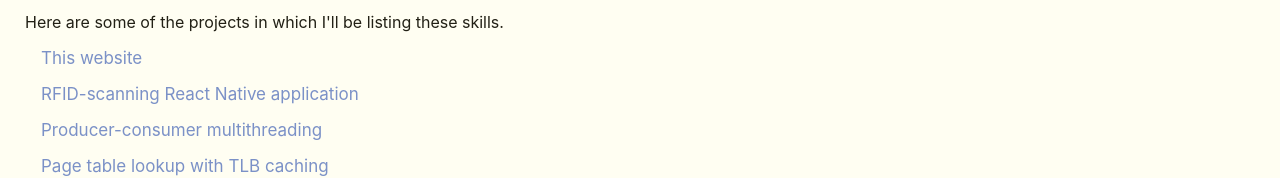
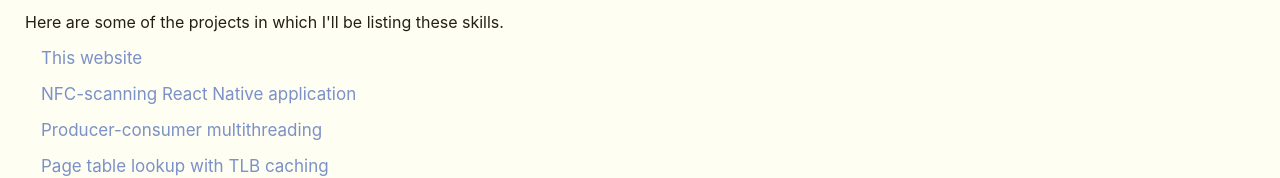
Before and after one commit to onodeloc/portfolio2, a React (Create React App) app: page /projects in a window 1280 px wide. Shown: the part 154-332 px from the top of the page. Built offline with nearby package versions, Linux system fonts and the light colour scheme; the HTML template or start-up script is replaced by a standard one.

Commit message:
minor fix

```diff
--- a/src/components/Projects.js
+++ b/src/components/Projects.js
@@ -14,7 +14,7 @@ const Projects = () => (
       <a href="https://github.com/onodeloc/portfolio2">This website</a>
       </p>
       <p>
-      <a href="https://github.com/onodeloc/newid">RFID-scanning React Native application</a>
+      <a href="https://github.com/onodeloc/newid">NFC-scanning React Native application</a>
       </p>
       <p>
       <a href="https://github.com/onodeloc/producerconsumer">Producer-consumer multithreading</a>
```
